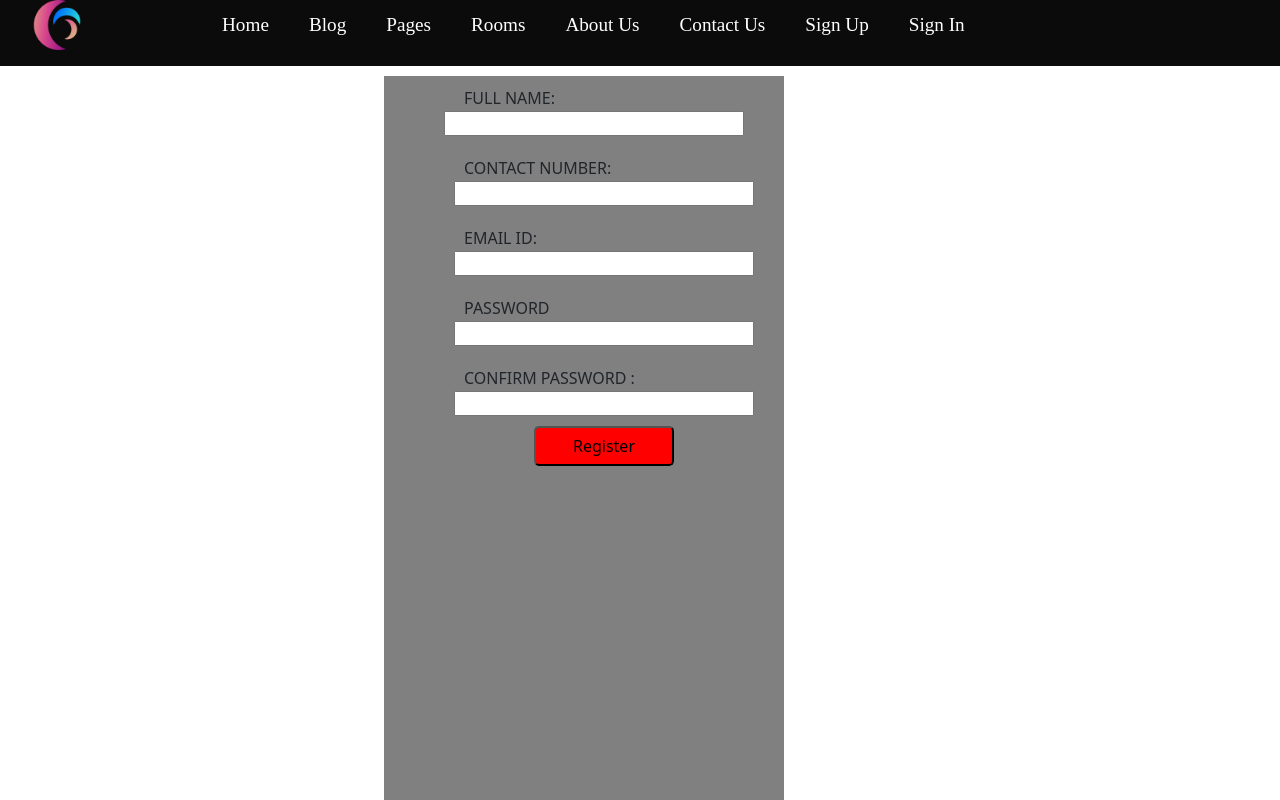
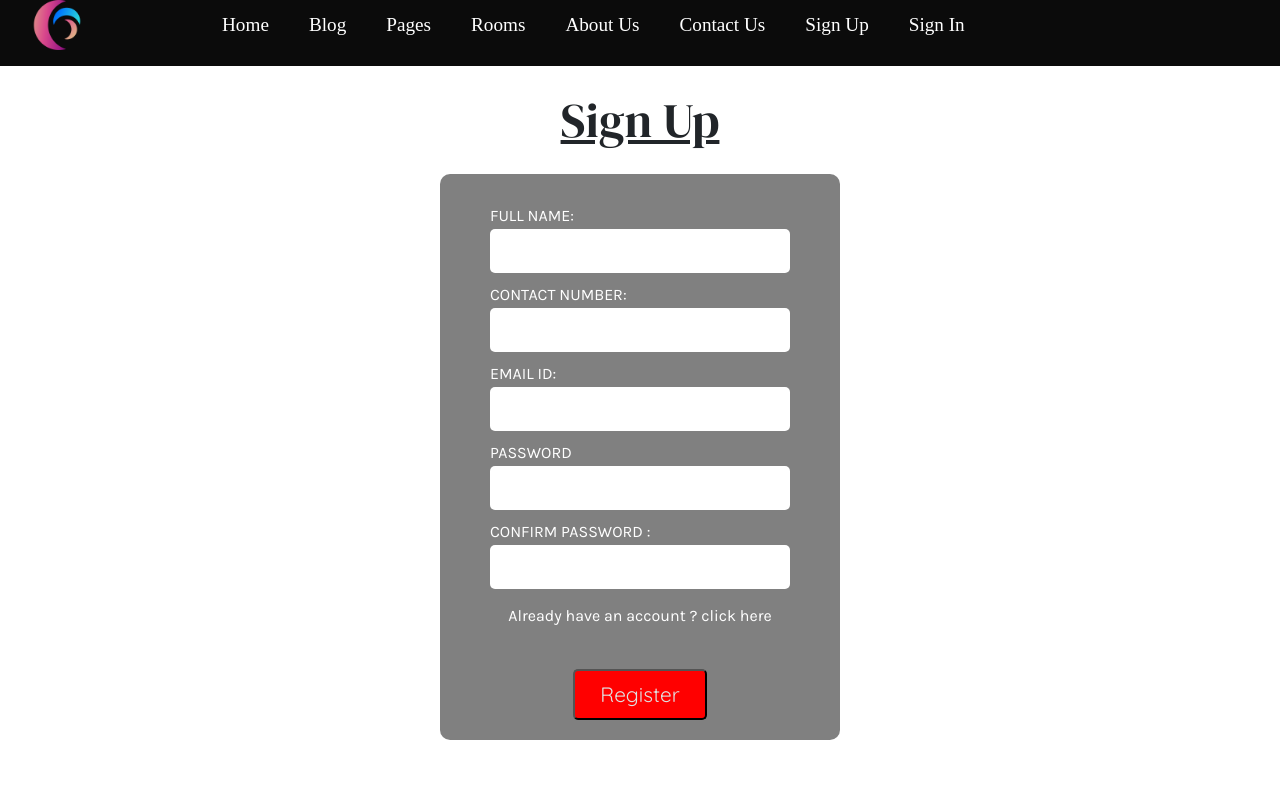
Before and after one commit to sachin-bhadoriya/Hotel_Website, a React (Vite) app: page /SignUp in a window 1280 px wide. Shown: the top 800 px of the page. Built offline with nearby package versions, Linux system fonts and the light colour scheme; a web font is replaced by a local one.

Commit message:
add basic css to signin and signup page

```diff
--- a/src/Components/CSSFile/SignIn.module.css
+++ b/src/Components/CSSFile/SignIn.module.css
@@ -1,50 +1,110 @@
+
 .SignIn_container {
-    background-color:lightgrey;
-   padding:10px;
-   width:500px;
-   border-radius:5px;
-   margin-left:20%;
-   margin-top:15%;
-   height:300px;    /*height of the background*/
+    background-color: grey;
+    text-align: center;
+    display: flex;
+    align-items: center;
+    margin-bottom: 20px;
+    color: #fff;
+    padding: 20px 50px;
+    border-radius: 10px;
 }
+
 /*  header of signIN */
-.SignInHeader{
-justify-content : center;
-padding-left:40%;
-color:blue;
+.SignInHeader {
+    font-family: 'DM serif Display', sans-serif;
+    font-size: 3rem;
+    text-decoration: underline;
 }
-.SignUpLink{
-    justify-content:center;
-    margin-top:-25px;
-    margin-left:7em;
+
+.SignUpLink {
+    font-family: 'karla', sans-serif;
+    justify-content: center;
+    /* margin-top: -25px;
+    margin-left: 7em; */
 }
+.signupinsidelink {
+    color: #fff;
+    text-decoration: none;
+}
+.signupinsidelink:hover {
+    color: yellow;
+    text-decoration: underline;
+}
+
 .usernameContainer,
 .passContainer {
-    margin: 30px 20px 30px 100px; /* Space between input fields */
+    padding: 15px 0px;
+}
+
+.signIn_dataInput {
+    padding: 10px;
+    border-radius: 5px;
+    border: none;
+    outline: none;
+    width: 300px;
+    margin-top: 10px;
 
 }
 
-.signIn_dataInput{
-    display : flex;
-    width:250px;
-    height:24px;
-    font-size:medium;
-    margin:10px;
-    justify-content: center;
+.signInLabel {
+        font-family: 'karla', sans-serif;
+        display: flex;
+        height: 25px;
+        /* width:200px; */
+        padding-top: 10px;
+        /* margin-top:10px; */
+        /* margin-left:40px; */
+        /* justify-content:left; */
+    }
 
+
+.signin_Button {
+    /* font  styling */
+    font-family: 'quicksand', sans-serif;
+    font-size: 1.3rem;
+    margin-top: 10px;
+    padding: 8px 25px;
+    /* height:40px;
+    width:140px; */
+    border-radius: 5px;
+    background-color: green;
+    font-size: bold;
+    transition: color, all 0.5s ease-in-out;
+    color: #E0E0E0;
 }
-.signInLabel{
-    font-size:17px;
-    margin:10px;
+
+.signin_Button:hover {
+    /* transform: 0.9s; */
+    background-color: red;
+    transition: all 0.5s ease-in-out;
+    color: #fff;
 }
-.signin_Button{
-    width:80px;
-    height:30px;
-    margin-left : 290px;
-    border-radius:5px;
 
+
+
+@media screen and (max-width: 425px) {
+    .SignIn_container {
+        /* padding:40px; */
+        /* margin-left:30%; */
+        margin-bottom: 20px;
+        color: #fff;
+        padding: 25px 45px;
+    }
+    .signIn_dataInput {
+        font-size: 0.8rem;
+        padding: 3px;
+        width: 220px;
+        /* justify-content: left; */
+    }
+    .signin_Button {
+        font-size: 1rem;
+        padding: 5px 20px;
+    }
+    .signInLabel {
+        font-size: 0.9rem;
+    }
+    .SignInHeader {
+        font-size: 2rem;
+    }
 }
-.signin_Button:hover{
-background-color:green;
-transition: 0.5s;
-}
--- a/src/Components/CSSFile/SignUp.module.css
+++ b/src/Components/CSSFile/SignUp.module.css
@@ -1,97 +1,166 @@
-.signup_container{
+.signup_container {
+    /* height: 50vh; */
+    /* width:400px; */
+    background-color: grey;
+    text-align: center;
+    display: flex;
+    align-items: center;
+    /* padding:40px; */
+    /* margin-left:30%; */
+    margin-bottom: 20px;
+    color: #fff;
+    padding: 20px 50px;
+    border-radius: 10px;
+}
 
-    height: 100vh;
-    width:400px;
-    background-color: grey;
-    text-align : center;
-    padding-left:40px;
-    margin-left:30%;
-}
-.name_container{
+/* .name_container {
     padding:center;
     margin-right: 20px;
-   justify-content: center;
+    justify-content: center;
+} */
 
-}
-
-.HeaderClosebutton{
+.HeaderClosebutton {
     display: flex;
-   justify-content: space-between; /* space between header and button */
-   align-items: center; /* vertically center */
-   padding: 10px 0; /* optional padding */
-
-   width:400px;
-   height:50px;
-
+    justify-content: space-between;
+    /* space between header and button */
+    align-items: center;
+    /* vertically center */
+    padding: 10px 0;
+    /* optional padding */
+    /* width:400px; */
+    height: 50px;
 }
 
 /* signUpHeader*/
-.signUpHeader{
+.signUpHeader {
     padding: 5px;
-    font-size: 24px; /* Optional: Increase font size for better visibility */
-    display:flex;
-    margin-left:30%;
+    font-size: 24px;
+    /* Optional: Increase font size for better visibility */
+    display: flex;
+    margin-left: 30%;
     color: rgb(80, 80, 198);
-margin-top:-5px;
-
-
+    margin-top: -5px;
 }
 
 /*close Button*/
-.signUpCloseButton{
-    padding: 10px; /* Increased padding for better click area */
+.signUpCloseButton {
+    padding: 10px;
+    /* Increased padding for better click area */
     border-radius: 10px;
-    cursor: pointer; /* Change cursor to pointer */
-    margin-left : 150px;
-    margin-top:-20px;
-    background-color : yellow;
+    cursor: pointer;
+    /* Change cursor to pointer */
+    margin-left: 150px;
+    margin-top: -20px;
+    background-color: yellow;
+}
 
+.signUpCloseButton:hover {
+    background-color: red;
+    transition: 0.5s;
 }
-.signUpCloseButton:hover{
-    background-color:red;
-    transition:0.5s;
+
+/* Sign Up Input */
+.input_container {
+    /* height:25px; */
+    padding: 10px;
+    border-radius: 5px;
+    border: none;
+    outline: none;
+    width: 300px;
+    margin-top: 10px;
+    /* justify-content: left; */
 }
-/* Sign Up Input */
-.input_container{
+.input_container {
+    text-indent: 5px;
+}
 
-    height:25px;
-    width:300px;
+/* signin text link css */
+.SignInLink {
+    font-family: 'karla', sans-serif;
+    justify-content: center;
+    padding: 15px 0px;
+    /* margin-top: -25px;
+    margin-left: 7em; */
+}
+.signininsidelink {
+    color: #fff;
+    text-decoration: none;
+}
+.signininsidelink:hover {
+    color: yellow;
+    text-decoration: underline;
+}
 
-    margin-top:10px;
+.label_container {
+    font-family: 'karla', sans-serif;
+    display: flex;
+    height: 25px;
+    /* width:200px; */
+    padding-top: 10px;
+    /* margin-top:10px; */
+    /* margin-left:40px; */
+    /* justify-content:left; */
+}
 
-    justify-content: left;
-
-}
-.label_container{
-    display:flex;
-    height:25px;
-    width:200px;
-    padding-top:10px;
-    margin-top:10px;
-    margin-left:40px;
-    justify-content:left;
-
-}
-.button_css{
-    margin-top:10px;
-    height:40px;
-    width:140px;
+.button_css {
+    /* font  styling */
+    font-family: 'quicksand', sans-serif;
+    font-size: 1.3rem;
+    margin-top: 10px;
+    padding: 8px 25px;
+    /* height:40px;
+    width:140px; */
     border-radius: 5px;
     background-color: red;
     font-size: bold;
+    transition: color, all 0.5s ease-in-out;
+    color: #E0E0E0;
+}
 
-}
-.button_css:hover{
-    transform: 0.9s;
+.button_css:hover {
+    /* transform: 0.9s; */
     background-color: green;
+    transition: all 0.5s ease-in-out;
+    color: #fff;
 }
 
 /* label for validate password */
-.password_Error, .match_Error{
-    display:flex;
-    font-size:14px;
-    color : red;
+.password_Error,
+.match_Error {
+    display: flex;
+    font-size: 14px;
+    color: red;
     justify-content: center;
+}
 
+.SignUpHeading {
+    font-family: 'DM serif Display', sans-serif;
+    font-size: 3rem;
+    text-decoration: underline;
+}
 
+@media screen and (max-width: 425px) {
+    .signup_container {
+        /* padding:40px; */
+        /* margin-left:30%; */
+        margin-bottom: 20px;
+        color: #fff;
+        padding: 10px 45px;
+    }
+    .input_container {
+        font-size: 0.7rem;
+        padding: 3px;
+        width: 220px;
+        /* justify-content: left; */
+    }
+    .button_css {
+        font-size: 1rem;
+        padding: 5px 20px;
+    }
+    .label_container {
+        font-size: 0.9rem;
+    }
+    .SignUpHeading {
+        font-size: 2rem;
+    }
 }
--- a/src/Components/JSXFile/Consultation.jsx
+++ b/src/Components/JSXFile/Consultation.jsx
@@ -32,7 +32,7 @@ const Consultation = () => {
                               </div>
                            </div>
                           </div>
-                          <div className={`my-2 p-2 col-12 col-sm-12 col-md-12  ${Styles.inputBox}`}>
+                          <div className={`my-2 p-2 col-12 col-sm-12 col-md-12 d-flex  ${Styles.inputBox}`}>
                             <label className='' style={{ display: "flex", alignItems: "center", gap: "8px", margin: "auto" }}>
                               <input type="checkbox" style={{width:"15px", height:"15px"}} />
                               <span>By submitting this form you agree to the terms of the Privacy Policy.</span>
--- a/src/Components/JSXFile/SignIn.jsx
+++ b/src/Components/JSXFile/SignIn.jsx
@@ -1,4 +1,5 @@
 import React,{useState,useContext} from 'react';
+import {Form, Link} from 'react-router-dom';
 import Styles from '../CSSFile/SignIn.module.css';
 import {UserContext} from '../BodyFile/ClassContext';
 
@@ -33,21 +34,24 @@ console.log("login failed: ");
     };
     return (
         <>
+            <h2 className={`text-center py-3 ${Styles.SignInHeader}`}>Sign In</h2>
 
-           <div  className={Styles.SignIn_container}>
+            <div className={`justify-content-center d-flex pb-5 ${Styles.mainSignInContainer}`}>
+                <div className={Styles.SignIn_container}>
                     <form onSubmit={checkLogin}>
-                <h2 className={Styles.SignInHeader}>SIGN IN</h2>
+
                         <div className={Styles.usernameContainer}>
                             <label className={Styles.signInLabel} htmlFor="username" required >Username,email or phone number</label>
-                <input className={Styles.signIn_dataInput} id ="username" type="text" onChange={handleInputChange} name="l_username"/>
+                            <input className={Styles.signIn_dataInput} id="username" type="text" onChange={handleInputChange} name="l_username" />
                         </div>
                         <div className={Styles.passContainer}>
-                <label className={Styles.signInLabel}htmlFor="signIn_pass" required>Password</label>
-                <input className={Styles.signIn_dataInput} id ="signIn_pass" type="password" onChange={handleInputChange} name="l_password"/> { /* // login username   and login password*/}
+                            <label className={Styles.signInLabel} htmlFor="signIn_pass" required>Password</label>
+                            <input className={Styles.signIn_dataInput} id="signIn_pass" type="password" onChange={handleInputChange} name="l_password" /> { /* // login username   and login password*/}
                         </div>
+                        <p className={Styles.SignUpLink}> Create an account !  <Link to="/SignUp" className={`${Styles.signupinsidelink}`} >click here</Link> </p>
                         <button className={Styles.signin_Button} onClick={checkLogin}>Log In</button>
-            <p className={Styles.SignUpLink}>click here to  signUp ?</p>
                     </form>
+                </div>
             </div>
 
         </>
--- a/src/Components/JSXFile/SignUp.jsx
+++ b/src/Components/JSXFile/SignUp.jsx
@@ -1,4 +1,5 @@
 import React,{useState,useContext} from 'react';
+import {Form, Link} from 'react-router-dom';
 import Styles from '../CSSFile/SignUp.module.css';
 import { UserContext } from '../BodyFile/ClassContext';
 
@@ -60,19 +61,22 @@ const [isValid, setIsValid] = useState(false);
 
     return (
         <>
+        <h2 className={`text-center py-3 ${Styles.SignUpHeading}`}>Sign Up</h2>
+            {/* using bootstrap to center div  */}
+        <div className={`justify-content-center d-flex pb-5 ${Styles.mainSignUpContainer}`}>
 
             <div className={Styles.signup_container}>
                 <form  id="SignUpForm"className={Styles.signup_form} onSubmit={getUserDetails}>
                 <div className={Styles.name_container}>
                     <label className={Styles.label_container} htmlFor="fullname" required >FULL NAME: </label>
-                <input className={Styles.input_container} type="text" name="username" onChange={handleInputChange} required/>
+                    <input className={Styles.input_container} type="text" name="username" id="fullname" onChange={handleInputChange} required/>
                 </div>
                 <div>
-                <label className={Styles.label_container}htmlFor="contactnumber"> CONTACT NUMBER:</label>
+                    <label className={Styles.label_container} htmlFor="contactnumber"> CONTACT NUMBER:</label>
                     <input className={Styles.input_container} id="contactnumber" type="tel" minLength="10" maxLength="10" name="contactnumber" onChange={handleInputChange} required/>
                 </div>
                 <div>
-                <label className={Styles.label_container}htmlFor="emailno">EMAIL ID:</label>
+                    <label className={Styles.label_container} htmlFor="emailno">EMAIL ID:</label>
                     <input className={Styles.input_container} id ="emailno" type="email" name="email" onChange={handleInputChange} required/>
                 </div>
                 <div>
@@ -86,12 +90,11 @@ const [isValid, setIsValid] = useState(false);
                     <label className={Styles.match_Error} htmlFor="pass">{matchError}</label>
                 </div>
                     <div>
-                <button
-                type="submit"
-                className={Styles.button_css}
-                >Register</button>
+                        <p className={Styles.SignInLink}>Already have an account ?  <Link to="/SignIn" className={`${Styles.signininsidelink}`} >click here</Link> </p>
+                        <button type="submit" className={Styles.button_css} >Register</button>
                     </div>
                 </form>
+            </div>
         </div>
         </>
     )
```
Lines whose indentation alone changed are shown as unchanged.
